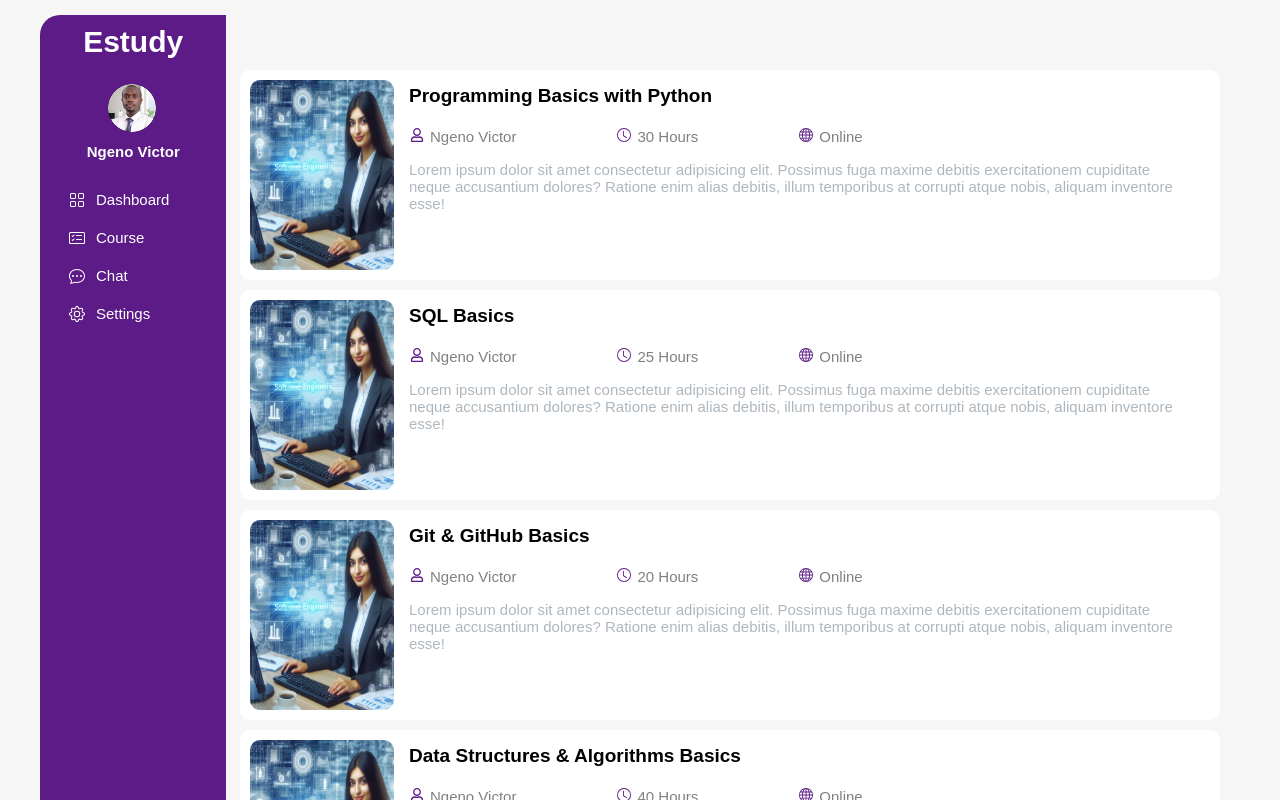
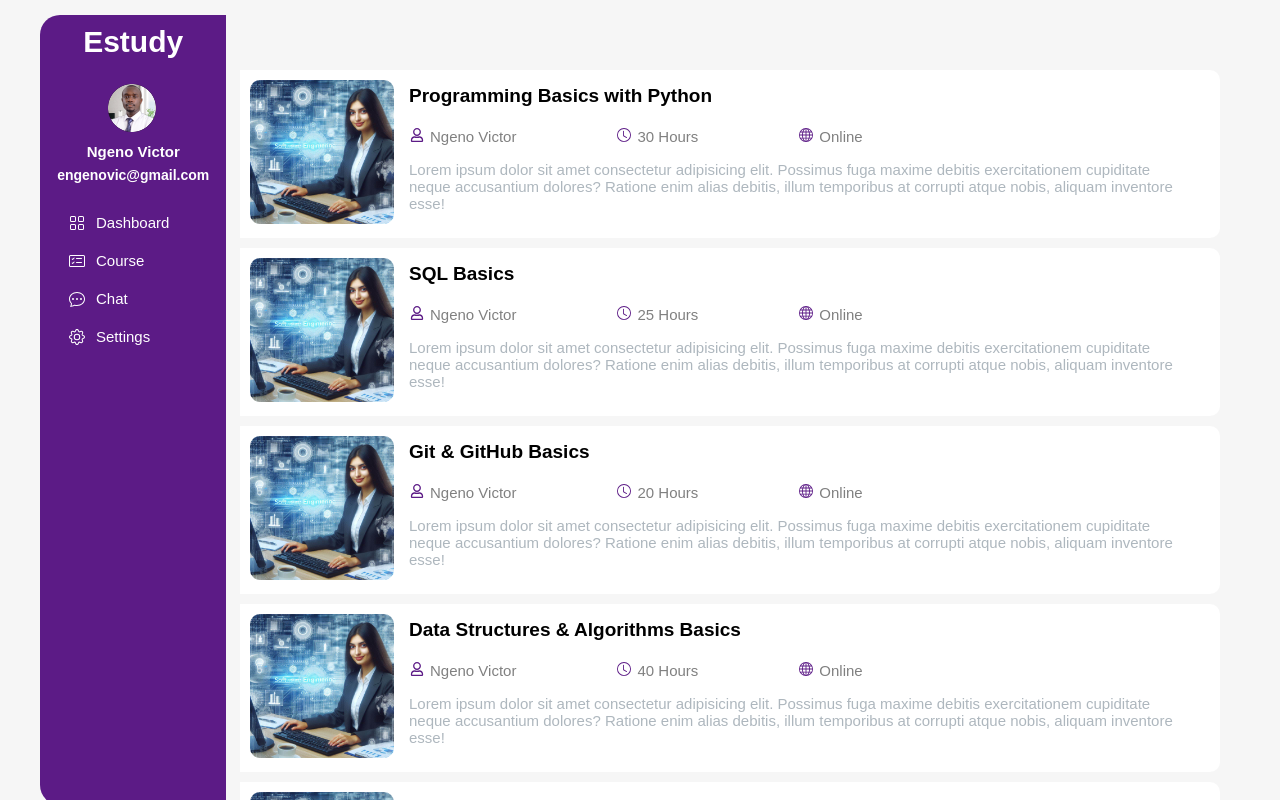
Before and after one commit to brigitchelangat/Courses-React-Challenge, a React (Create React App) app in the folder courses/: page / in a window 1280 px wide. Shown: the top 800 px of the page. Built offline with nearby package versions, Linux system fonts and the light colour scheme.

Commit message:
Final Toushes phase 1 dessign

```diff
--- a/courses/src/App.css
+++ b/courses/src/App.css
@@ -38,13 +38,14 @@
 .nav {
   background-color: #5c1b86;
   padding: 10px;
-  width: 13%; /* Adjust width as needed */
+  width: 13%;
   border-top-left-radius: 20px;
   border-bottom-left-radius: 20px;
-  height: 100vh;
+  height: calc(100vh - 30px);
   display: inline-block;
   position: fixed;
   top: 15px;
+  bottom: 15px;
   z-index: 1000;
 }
 .student-img {
@@ -57,11 +58,18 @@
   font-size: 30px;
   text-align: center;
 }
-.nav h2 {
+.nav h2{
   color: white;
   font-size: 15px;
   text-align: center;
   margin: 7px 0 ;
+}
+.nav p{
+  color: white;
+  font-size: 14px;
+  text-align: center;
+  margin: 5px 0 ;
+  font-weight: bold;
 }
 
 .nav-list{
@@ -72,6 +80,12 @@
   text-align: left;
   padding: 7px;
 }
+nav a {
+  color: white;
+  text-decoration: none;
+  display: block;
+}
+
 .nav-item {
   margin: 3px;
   color: white;
@@ -88,8 +102,9 @@
   font-weight: bold;
 }
 
-.nav-item:focus {
+.active {
   background-color: #d7c7e4;
+  color: #5c1b86;
 }
 
 .nav-item:active {
@@ -110,9 +125,9 @@ padding: 40px;
 
 .courses {
   display: inline-block;
-  width: 87%; /* Adjust to fit the remaining space */
+  width: 87%;
   padding: 20px 10px;
-  margin-left: 13%; /* Same as the width of the fixed nav */
+  margin-left: 13%;
 }
 
 
@@ -122,7 +137,15 @@ padding: 40px;
   margin: 10px;
   padding: 10px;
   border-radius: 10px;
-  height: 25%;
+  border-top-left-radius: 0px;
+  border-bottom-left-radius: 0px;
+  min-height: 100px;
+}
+.course-card:hover{
+  border-left: 4px solid #d7c7e4;
+}
+.course-card:active{
+  border-left: 4px solid #5c1b86;
 }
 .course-image{
   display: inline-block;
--- a/courses/src/components/Course.jsx
+++ b/courses/src/components/Course.jsx
@@ -64,7 +64,8 @@ const Course = () => {
                   <span >Online</span>
                   <p className='course-desc'>Lorem ipsum dolor sit amet consectetur adipisicing elit.
                    Possimus fuga maxime debitis exercitationem cupiditate neque accusantium dolores? Ratione enim alias debitis,
-                    illum temporibus at corrupti atque nobis, aliquam inventore esse!</p>
+                    illum temporibus at corrupti atque nobis, aliquam inventore esse!
+                  </p>
                 </div>
 
               </div>
--- a/courses/src/components/Navigation.jsx
+++ b/courses/src/components/Navigation.jsx
@@ -1,30 +1,78 @@
-import React from 'react';
+import React, { useState, useEffect } from 'react';
 import ngeno from "../assets/images/ngeno.png";
 //import icons
-import { BsGrid } from "react-icons/bs";
-import { BsGear } from "react-icons/bs";
-import { BsChatDots } from "react-icons/bs";
-import { BsCardChecklist } from "react-icons/bs";
+import { BsGrid, BsGear, BsChatDots, BsCardChecklist } from "react-icons/bs";
 
 const Navigation = () => {
+    const [activeLink, setActiveLink] = useState('');
+    const [hoveredLink, setHoveredLink] = useState('');
+
+    const handleLinkClick = (link) => {
+        setActiveLink(link);
+    };
+
+    const handleMouseEnter = (link) => {
+        setHoveredLink(link);
+    };
+
+    const handleMouseLeave = () => {
+        setHoveredLink('');
+    };
+
+    // useEffect to handle side effects if needed, e.g., logging the active link
+    useEffect(() => {
+        if (activeLink) {
+            console.log(`Active link is: ${activeLink}`);
+        }
+    }, [activeLink]);
+
     return (
         <div className='nav'>
             <h1>Estudy</h1>
             <div className="student-img">
-             <img src={ngeno} alt="student" />
+                <img src={ngeno} alt="student" />
             </div>
 
             <h2>Ngeno Victor</h2>
-            <div className="nav-list" >
+            <p>engenovic@gmail.com</p>
+            <nav className="nav-list">
                 <ul>
-                    <li className="nav-item"><BsGrid className='nav-icons' />Dashboard</li>
-                    <li className="nav-item"><BsCardChecklist  className='nav-icons' />Course</li>
-                    <li className="nav-item"><BsChatDots className='nav-icons' />Chat</li>
-                    <li className="nav-item"><BsGear className='nav-icons'/>Settings</li>
+                    <li
+                        className={`nav-item ${activeLink === 'dashboard' ? 'active' : ''} ${hoveredLink === 'dashboard' ? 'hovered' : ''}`}
+                        onClick={() => handleLinkClick('dashboard')}
+                        onMouseEnter={() => handleMouseEnter('dashboard')}
+                        onMouseLeave={handleMouseLeave}
+                    >
+                        <a href="/" className="nav-link"><BsGrid className='nav-icons' />Dashboard</a>
+                    </li>
+                    <li
+                        className={`nav-item ${activeLink === 'course' ? 'active' : ''} ${hoveredLink === 'course' ? 'hovered' : ''}`}
+                        onClick={() => handleLinkClick('course')}
+                        onMouseEnter={() => handleMouseEnter('course')}
+                        onMouseLeave={handleMouseLeave}
+                    >
+                        <a href="/" className="nav-link"><BsCardChecklist className='nav-icons' />Course</a>
+                    </li>
+                    <li
+                        className={`nav-item ${activeLink === 'chat' ? 'active' : ''} ${hoveredLink === 'chat' ? 'hovered' : ''}`}
+                        onClick={() => handleLinkClick('chat')}
+                        onMouseEnter={() => handleMouseEnter('chat')}
+                        onMouseLeave={handleMouseLeave}
+                    >
+                        <a href="/" className="nav-link"><BsChatDots className='nav-icons' />Chat</a>
+                    </li>
+                    <li
+                        className={`nav-item ${activeLink === 'settings' ? 'active' : ''} ${hoveredLink === 'settings' ? 'hovered' : ''}`}
+                        onClick={() => handleLinkClick('settings')}
+                        onMouseEnter={() => handleMouseEnter('settings')}
+                        onMouseLeave={handleMouseLeave}
+                    >
+                        <a href="/" className="nav-link"><BsGear className='nav-icons' />Settings</a>
+                    </li>
                 </ul>
-            </div>
-
+            </nav>
         </div>
     );
 };
+
 export default Navigation;
```
Lines whose indentation alone changed are shown as unchanged.
